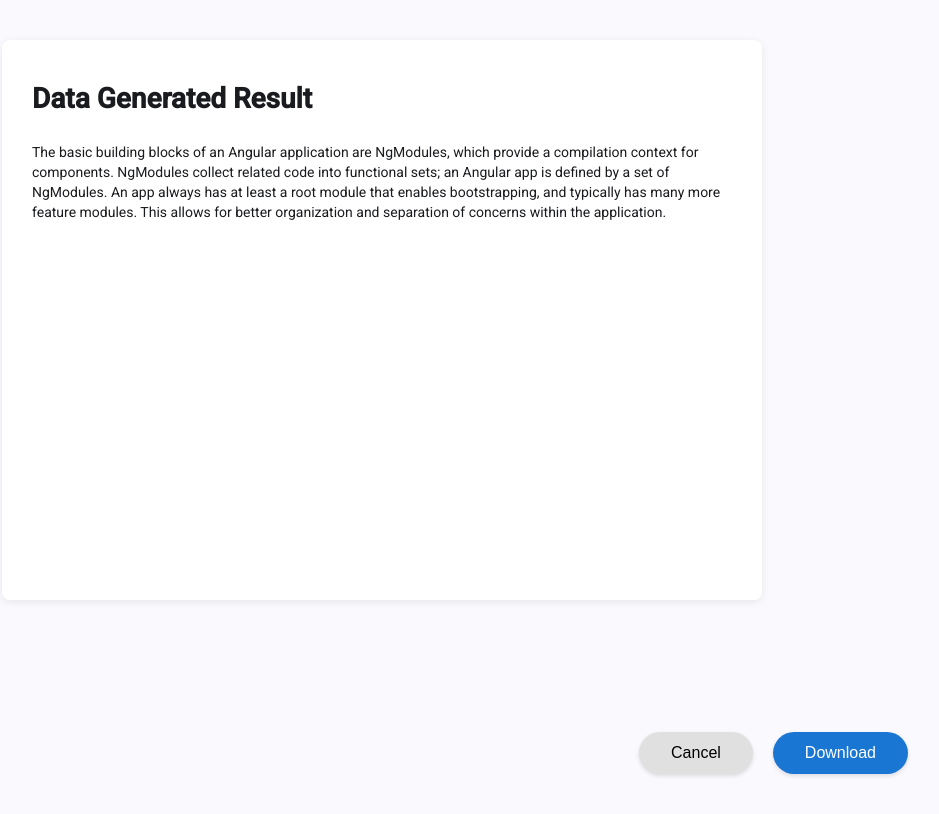
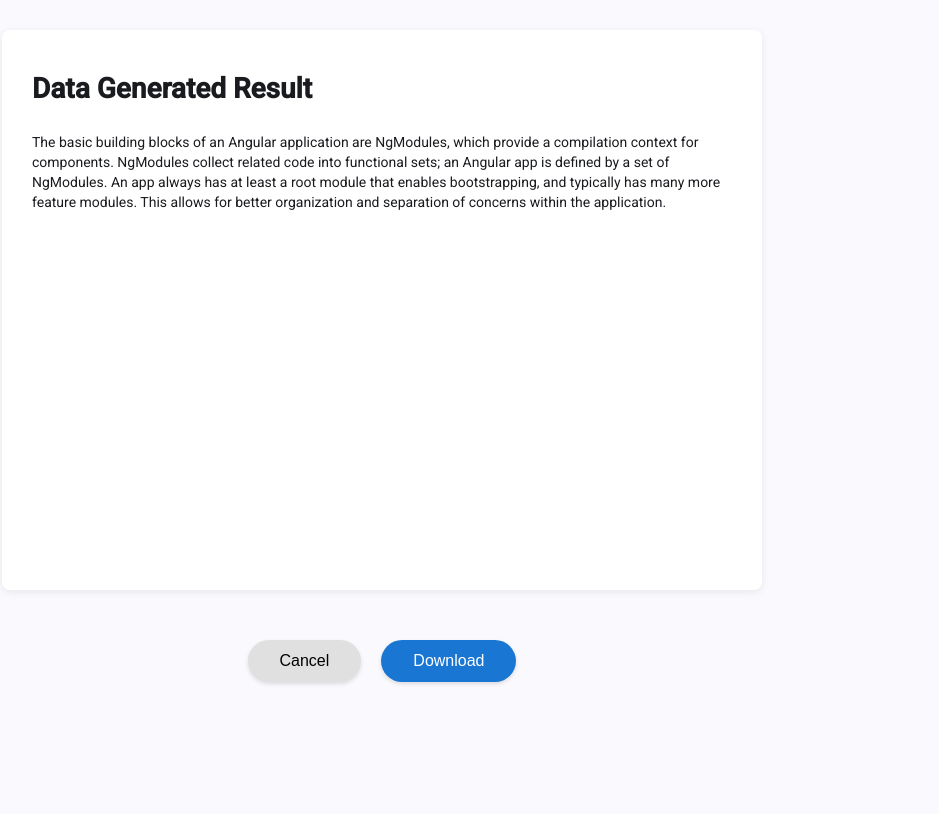
Before and after one commit to kkylasim/capstone-tm, an Angular app in the folder app/: page /end in a window 1280 px wide. Shown: the top 814 px of the page, without its empty margins (258-1197 px from the left). Built offline with nearby package versions, Linux system fonts and the light colour scheme.

Commit message:
small edit styling

```diff
--- a/app/src/app/end-page/end-page.html
+++ b/app/src/app/end-page/end-page.html
@@ -1,3 +1,4 @@
+<div class="content">
     <div class="result-container">
         <h1>Data Generated Result</h1>
         <div class="result-scroll">
@@ -10,3 +11,4 @@
         <button class="cancel-btn" (click)="onCancel()">Cancel</button>
         <button class="download-btn" (click)="onDownload()">Download</button>
     </div>
+</div>
--- a/app/src/app/end-page/end-page.scss
+++ b/app/src/app/end-page/end-page.scss
@@ -1,8 +1,13 @@
+.content {
+    display: flex;
+    flex-direction: column;
+}
+
 .result-container {
     position: relative;
     width: 100%;
     max-width: 700px;
-    margin: 40px auto;
+    margin: 30px auto;
     padding: 30px;
     background: #fff;
     border-radius: 8px;
@@ -17,12 +22,9 @@
   }
 
   .button-container {
-    position: absolute;
-    bottom: 0;
-    width: 90%;
     display: flex;
     justify-content: flex-end;
-    padding: 16px 24px;
+    margin: 10px auto;
   }
 
   .download-btn, .cancel-btn {
```
Lines whose indentation alone changed are shown as unchanged.
